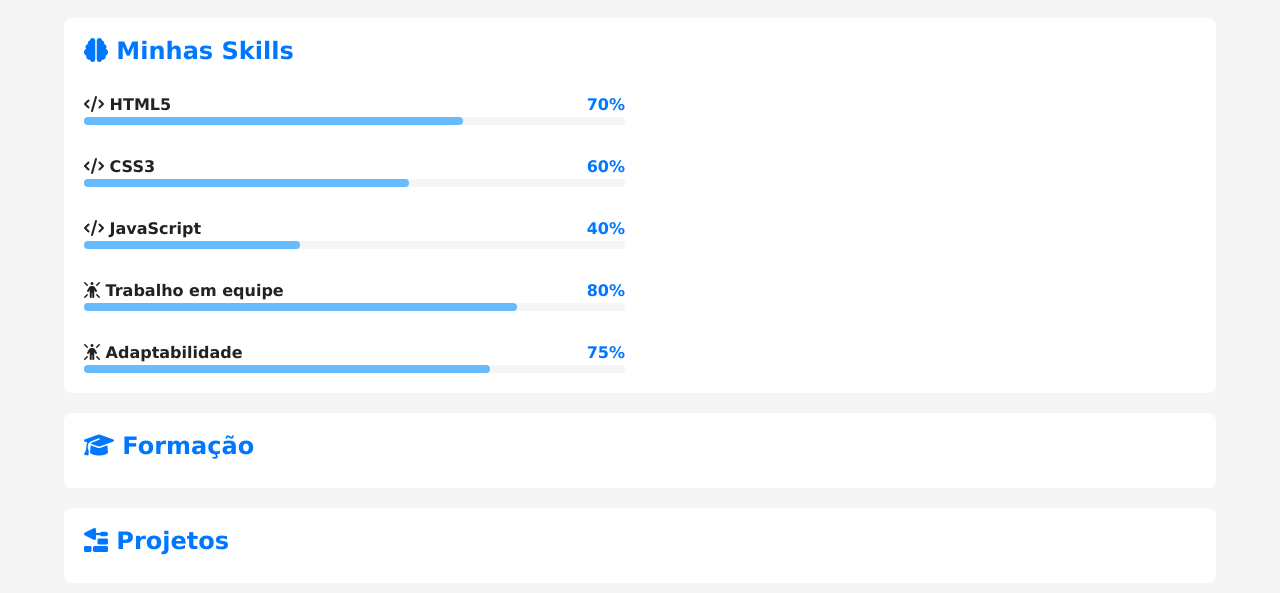
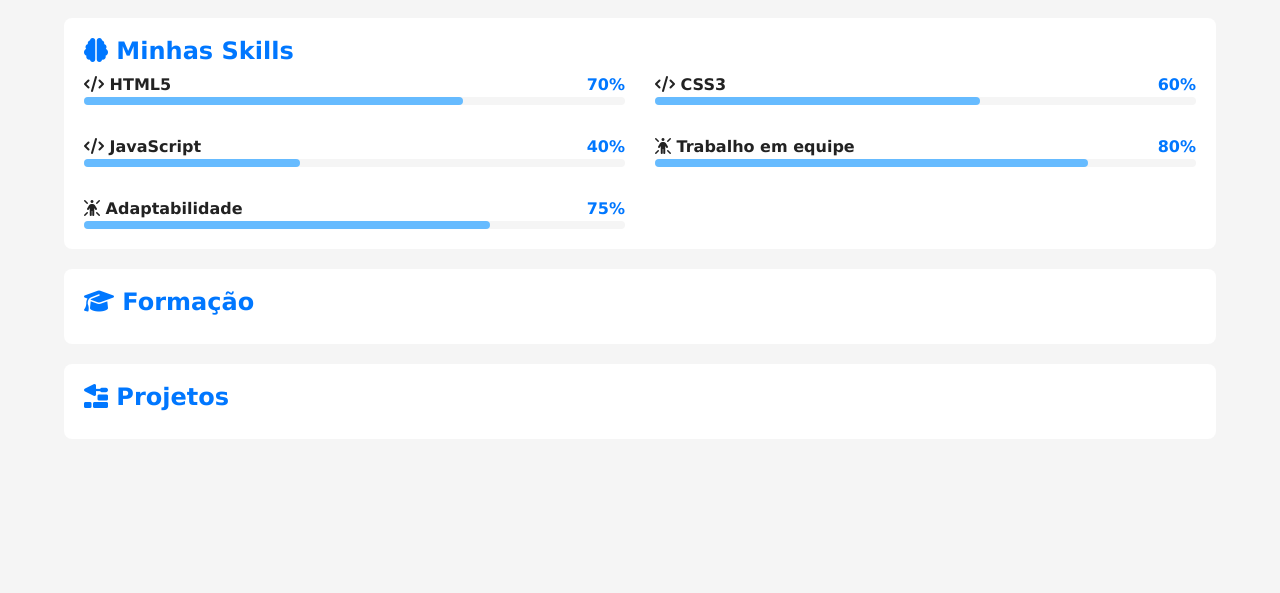
Before and after one commit to eduardocastros-dev/portifolio, a plain HTML site: page index.html in a window 1280 px wide. Shown: the part 1233-1826 px from the top of the page. After the commit the page ends 1692 px from the top, so only its background shows below. Drawn offline with Linux system fonts and the light colour scheme.

Commit message:
Atualização

```diff
--- a/estilos/style.css
+++ b/estilos/style.css
@@ -147,7 +147,6 @@
   display: grid;
   grid-template-columns: 1fr;
   gap: 30px;
-  margin-top: 30px;
 }
 
 #skill-container .info{
--- a/index.html
+++ b/index.html
@@ -43,7 +43,7 @@
 
             <article id="skills">
                 <h2><i class="fa-solid fa-brain"></i> Minhas Skills</h2>
-                <div id="skill-container">
+                <div id="skill-container"> <!--Container de Skills-->
                     <div class="item">
                         <div class="info">
                             <span class="nome">
@@ -56,13 +56,12 @@
                             <div class="progresso" style="width: 70%;"></div>
                         </div>
                     </div>
-                </div>
 
-                <div id="skill-container">
-                    <div class="item">
+                    <div class="item"> <!--Skill 02-->
                         <div class="info">
                             <span class="nome">
-                                <i class="fa-solid fa-code"></i> CSS3</span>
+                                <i class="fa-solid fa-code"></i> CSS3
+                            </span>
                             <span class="porcent">
                                 60%
                             </span>
@@ -71,24 +70,20 @@
                             <div class="progresso" style="width: 60%;"></div>
                         </div>
                     </div>
-                </div>
 
-                <div id="skill-container">
                     <div class="item">
                         <div class="info">
                             <span class="nome">
                                 <i class="fa-solid fa-code"></i> JavaScript</span>
                             <span class="porcent">
-                                40%
+                                    40%
                             </span>
                         </div>
                         <div class="barra">
                             <div class="progresso" style="width: 40%;"></div>
                         </div>
                     </div>
-                </div>
 
-                <div id="skill-container">
                     <div class="item">
                         <div class="info">
                             <span class="nome">
@@ -101,9 +96,7 @@
                             <div class="progresso" style="width: 80%;"></div>
                         </div>
                     </div>
-                </div>
 
-                <div id="skill-container">
                     <div class="item">
                         <div class="info">
                             <span class="nome">
```
